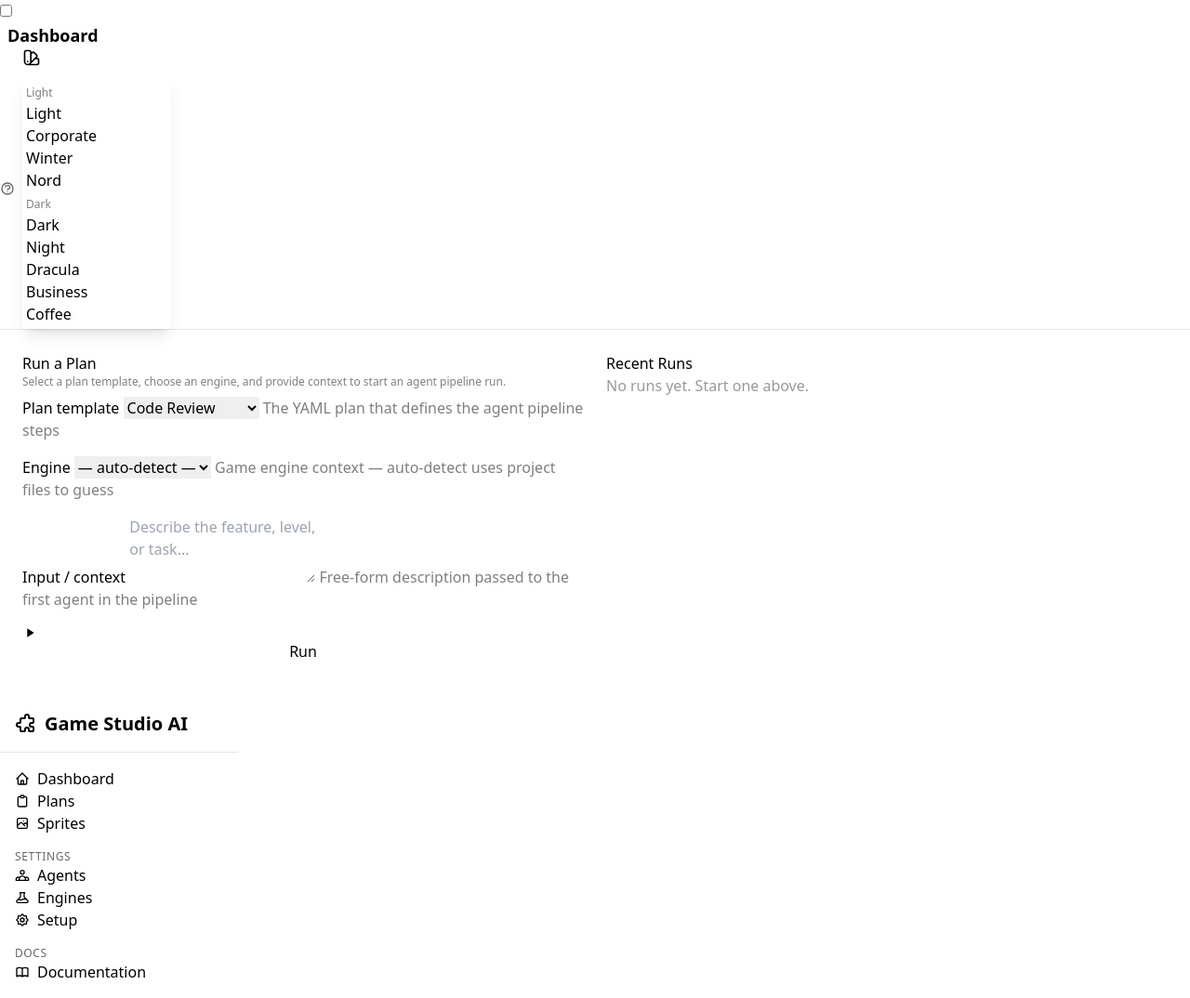
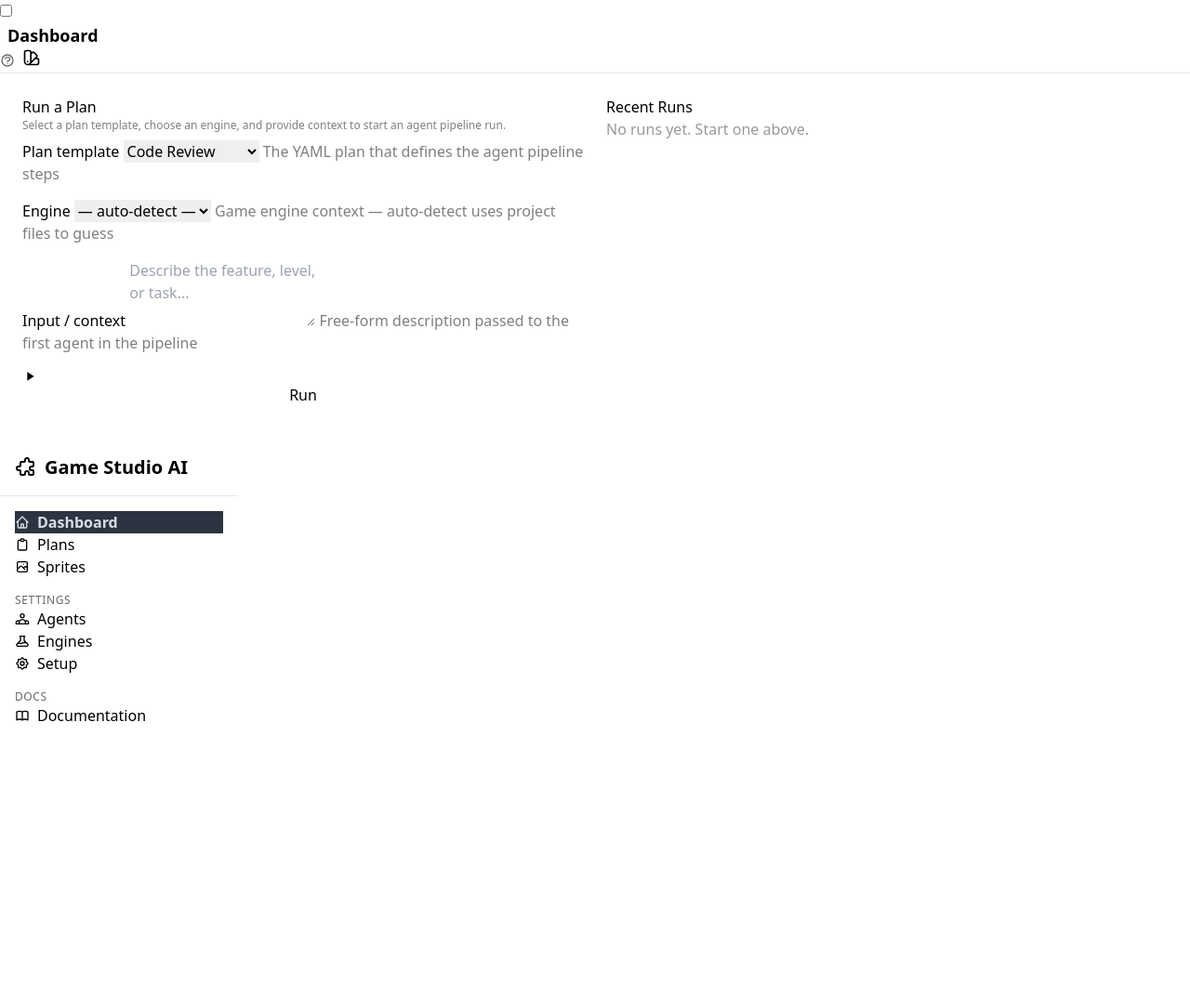
Before and after one commit to miharbi/game-studio-ai, a FastAPI app: page / in a window 1280 px wide. Shown: the whole page at 93% size. After the commit the page ends 776 px from the top, so only its background shows below. Run offline with FastAPI, Linux system fonts and the light colour scheme; some libraries are stand-ins or nearby versions.

Commit message:
Add desktop icon and enhance theme dropdown functionality

```diff
--- a/src/api/templates/base.html
+++ b/src/api/templates/base.html
@@ -4,6 +4,7 @@
   <meta charset="UTF-8">
   <meta name="viewport" content="width=device-width, initial-scale=1.0">
   <title>{% block title %}Game Studio AI{% endblock %}</title>
+  <link rel="icon" type="image/png" href="/static/favicon.png">
   {% if local_assets %}
   <link href="/static/vendor/daisyui.min.css" rel="stylesheet" type="text/css" />
   <script src="https://cdn.tailwindcss.com"></script>
@@ -33,11 +34,26 @@
       align-items: center;
       gap: 0.5rem;
     }
+    /* Active nav item — explicit hex colors so contrast is guaranteed in every theme
+       and every browser, regardless of oklch support or saved theme. */
+    .menu li > a.active {
+      background-color: #2b3440 !important; /* neutral, works on light sidebars */
+      color: #d7dde4 !important;
+      font-weight: 600;
+    }
+    [data-theme=dark] .menu li > a.active,
+    [data-theme=night] .menu li > a.active,
+    [data-theme=dracula] .menu li > a.active,
+    [data-theme=business] .menu li > a.active,
+    [data-theme=coffee] .menu li > a.active {
+      background-color: #3d4554 !important; /* lighter shade visible on dark sidebars */
+      color: #e2e8f0 !important;
+    }
   </style>
   <script>
     /* Apply saved theme before first paint to prevent FOUC */
     (function() {
-      var t = localStorage.getItem('gs-theme') || 'dark';
+      var t = localStorage.getItem('gs-theme') || 'light';
       document.documentElement.setAttribute('data-theme', t);
     })();
   </script>
@@ -62,25 +78,25 @@
           <button id="help-btn" class="btn btn-sm btn-ghost btn-circle opacity-60 hover:opacity-100" style="display:none" onclick="document.getElementById('help-modal').showModal()" title="Help for this page">
             <svg xmlns="http://www.w3.org/2000/svg" class="h-4 w-4" fill="none" viewBox="0 0 24 24" stroke="currentColor"><path stroke-linecap="round" stroke-linejoin="round" stroke-width="2" d="M8.228 9c.549-1.165 2.03-2 3.772-2 2.21 0 4 1.343 4 3 0 1.4-1.278 2.575-3.006 2.907-.542.104-.994.54-.994 1.093m0 3h.01M21 12a9 9 0 11-18 0 9 9 0 0118 0z"/></svg>
           </button>
-          <div class="dropdown dropdown-end">
-            <button tabindex="0" class="btn btn-ghost btn-sm btn-square" title="Change theme">
+          <div style="position:relative">
+            <button class="btn btn-ghost btn-sm btn-square" title="Change theme" onclick="toggleThemeDropdown(event)">
               <svg xmlns="http://www.w3.org/2000/svg" class="h-5 w-5" fill="none" viewBox="0 0 24 24" stroke="currentColor">
                 <path stroke-linecap="round" stroke-linejoin="round" stroke-width="2" d="M7 21a4 4 0 01-4-4V5a2 2 0 012-2h4a2 2 0 012 2v12a4 4 0 01-4 4zm0 0h12a2 2 0 002-2v-4a2 2 0 00-2-2h-2.343M11 7.343l1.657-1.657a2 2 0 012.828 0l2.829 2.829a2 2 0 010 2.828l-8.486 8.485M7 17h.01"/>
               </svg>
             </button>
-            <ul tabindex="0" class="dropdown-content menu bg-base-200 rounded-box shadow-lg p-1 w-40 z-50 mt-1">
-              <li class="menu-title"><span class="text-xs opacity-50">Light</span></li>
-              <li><a data-theme-item="light" onclick="setTheme('light')">Light</a></li>
-              <li><a data-theme-item="corporate" onclick="setTheme('corporate')">Corporate</a></li>
-              <li><a data-theme-item="winter" onclick="setTheme('winter')">Winter</a></li>
-              <li><a data-theme-item="nord" onclick="setTheme('nord')">Nord</a></li>
-              <li class="menu-title"><span class="text-xs opacity-50">Dark</span></li>
-              <li><a data-theme-item="dark" onclick="setTheme('dark')">Dark</a></li>
-              <li><a data-theme-item="night" onclick="setTheme('night')">Night</a></li>
-              <li><a data-theme-item="dracula" onclick="setTheme('dracula')">Dracula</a></li>
-              <li><a data-theme-item="business" onclick="setTheme('business')">Business</a></li>
-              <li><a data-theme-item="coffee" onclick="setTheme('coffee')">Coffee</a></li>
-            </ul>
+            <div id="theme-menu" style="display:none;position:absolute;right:0;top:100%;margin-top:4px;z-index:9999;min-width:160px;background:oklch(var(--b2));border:1px solid oklch(var(--b3));border-radius:8px;box-shadow:0 4px 16px rgba(0,0,0,0.18);padding:4px 0">
+              <div style="padding:4px 12px 2px;font-size:0.7rem;opacity:0.5;text-transform:uppercase;letter-spacing:0.05em">Light</div>
+              <a data-theme-item="light" onclick="setTheme('light')" style="display:block;padding:6px 12px;cursor:pointer;font-size:0.875rem">Light</a>
+              <a data-theme-item="corporate" onclick="setTheme('corporate')" style="display:block;padding:6px 12px;cursor:pointer;font-size:0.875rem">Corporate</a>
+              <a data-theme-item="winter" onclick="setTheme('winter')" style="display:block;padding:6px 12px;cursor:pointer;font-size:0.875rem">Winter</a>
+              <a data-theme-item="nord" onclick="setTheme('nord')" style="display:block;padding:6px 12px;cursor:pointer;font-size:0.875rem">Nord</a>
+              <div style="padding:4px 12px 2px;margin-top:4px;font-size:0.7rem;opacity:0.5;text-transform:uppercase;letter-spacing:0.05em">Dark</div>
+              <a data-theme-item="dark" onclick="setTheme('dark')" style="display:block;padding:6px 12px;cursor:pointer;font-size:0.875rem">Dark</a>
+              <a data-theme-item="night" onclick="setTheme('night')" style="display:block;padding:6px 12px;cursor:pointer;font-size:0.875rem">Night</a>
+              <a data-theme-item="dracula" onclick="setTheme('dracula')" style="display:block;padding:6px 12px;cursor:pointer;font-size:0.875rem">Dracula</a>
+              <a data-theme-item="business" onclick="setTheme('business')" style="display:block;padding:6px 12px;cursor:pointer;font-size:0.875rem">Business</a>
+              <a data-theme-item="coffee" onclick="setTheme('coffee')" style="display:block;padding:6px 12px;cursor:pointer;font-size:0.875rem">Coffee</a>
+            </div>
           </div>
         </div>
       </div>
@@ -166,19 +182,31 @@
     <form method="dialog" class="modal-backdrop"><button>close</button></form>
   </dialog>
   <script>
-    // Mark active theme in the dropdown menu
+    // Mark active theme in the menu
     (function() {
       var t = localStorage.getItem('gs-theme') || 'dark';
       var el = document.querySelector('[data-theme-item="' + t + '"]');
-      if (el) el.classList.add('active');
+      if (el) el.style.fontWeight = '700';
     })();
+    function toggleThemeDropdown(e) {
+      e.stopPropagation();
+      var m = document.getElementById('theme-menu');
+      m.style.display = m.style.display === 'none' ? 'block' : 'none';
+    }
     function setTheme(t) {
       document.documentElement.setAttribute('data-theme', t);
       localStorage.setItem('gs-theme', t);
       document.querySelectorAll('[data-theme-item]').forEach(function(el) {
-        el.classList.toggle('active', el.dataset.themeItem === t);
+        el.style.fontWeight = el.dataset.themeItem === t ? '700' : '';
       });
+      var m = document.getElementById('theme-menu');
+      if (m) m.style.display = 'none';
     }
+    // Close menu when clicking outside
+    document.addEventListener('click', function() {
+      var m = document.getElementById('theme-menu');
+      if (m) m.style.display = 'none';
+    });
     // Toast notifications
     function showToast(msg, type) {
       type = type || 'info';
```
Also changed, not shown: runner.py (+17 -2 lines), src/api/static/favicon.png (added), src/api/static/icon.png (added).
